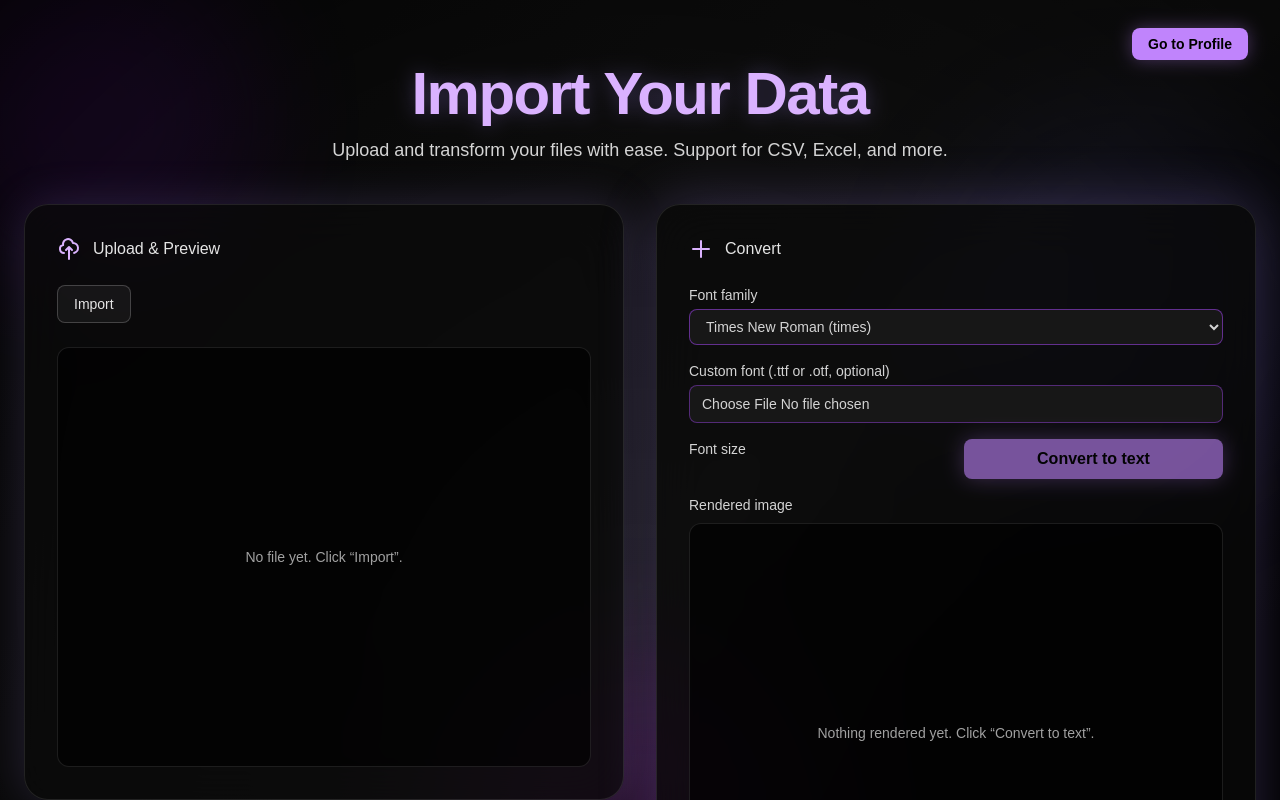
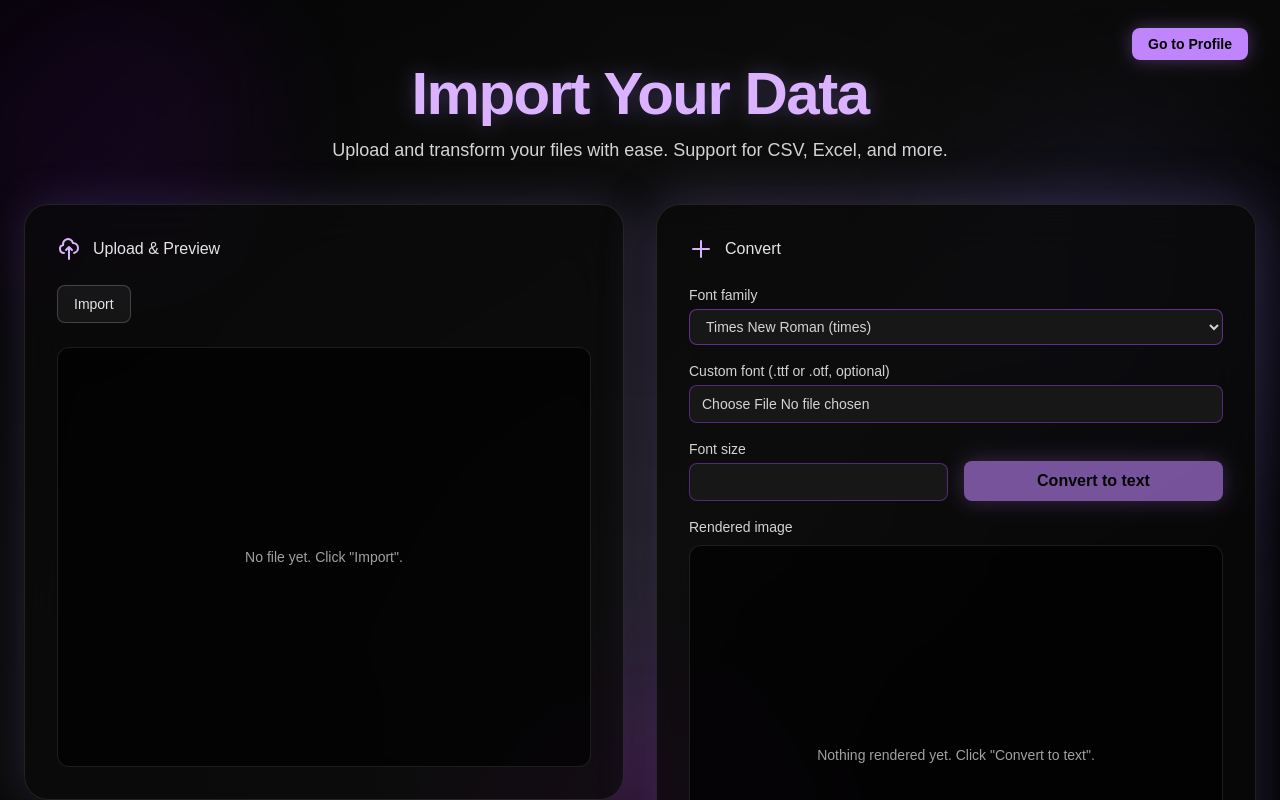
Before and after one commit to joiceM18/CodeRed-25, a Next.js app in the folder FrontEnd/textbookweb/: page /import in a window 1280 px wide. Shown: the top 800 px of the page. Built offline with nearby package versions, Linux system fonts and the light colour scheme.

Commit message:
implemented cursor pointers

```diff
--- a/FrontEnd/textbookweb/app/globals.css
+++ b/FrontEnd/textbookweb/app/globals.css
@@ -33,3 +33,22 @@ body {
 .animate-slow-pulse {
   animation: slow-pulse 30 ease-in-out infinite;
 }
+
+
+
+
+button,
+a,
+[role="button"] {
+  cursor: crosshair;
+}
+
+button,
+a,
+select,
+input[type="file"],
+input[type="submit"],
+input[type="button"],
+[role="button"] {
+  cursor: pointer !important;
+}
--- a/FrontEnd/textbookweb/app/import/page.tsx
+++ b/FrontEnd/textbookweb/app/import/page.tsx
@@ -145,6 +145,7 @@ export default function Home() {
           <div className="absolute right-6 top-6 sm:right-8 sm:top-8">
             <Link
               href="/profile"
+              style={{ cursor: 'pointer' }}
               className="rounded-lg bg-[#c084fc] hover:bg-[#d8b4fe] px-4 py-2 text-black text-sm font-semibold shadow-[0_0_18px_rgba(192,132,252,0.35)] transition"
             >
               Go to Profile
@@ -177,7 +178,7 @@ export default function Home() {
                   className="max-h-full max-w-full object-contain rounded-md"
                 />
               ) : (
-                <div className="text-sm text-neutral-400">No file yet. Click “Import”.</div>
+                <div className="text-sm text-neutral-400">No file yet. Click "Import".</div>
               )}
             </div>
           </div>
@@ -195,6 +196,7 @@ export default function Home() {
               <label className="col-span-2 text-sm text-neutral-300">
                 Font family
                 <select
+                  style={{ cursor: 'pointer' }}
                   className="mt-1 w-full rounded-lg border border-purple-500/50 bg-neutral-900 px-3 py-2 outline-none focus:border-purple-400"
                   value={fontFamily}
                   onChange={(e) => setFontFamily(e.target.value)}
@@ -212,7 +214,8 @@ export default function Home() {
                 <input
                   type="file"
                   accept=".ttf,.otf"
-                  className="mt-1 w-full rounded-lg border border-purple-500/40 bg-neutral-900 px-3 py-2 ..."
+                  style={{ cursor: 'pointer' }}
+                  className="mt-1 w-full rounded-lg border border-purple-500/40 bg-neutral-900 px-3 py-2 outline-none focus:border-purple-400"
                   onChange={(e) => setCustomTtfFile(e.target.files?.[0] ?? null)}
                 />
               </label>
@@ -222,7 +225,7 @@ export default function Home() {
                 <input
                   type="number"
                   min={8}
-                  // ...
+                  className="mt-1 w-full rounded-lg border border-purple-500/40 bg-neutral-900 px-3 py-2 outline-none focus:border-purple-400"
                   value={fontSize}
                   onChange={(e) => setFontSize(e.target.value)}
                 />
@@ -232,6 +235,7 @@ export default function Home() {
                 <button
                   onClick={handleConvert}
                   disabled={busy || !previewSrc}
+                  style={{ cursor: 'pointer' }}
                   className="w-full rounded-lg bg-[#c084fc] px-4 py-2 font-semibold text-black transition hover:bg-[#d8b4fe] shadow-[0_0_22px_rgba(192,132,252,0.45)] disabled:opacity-60"
                 >
                   {busy ? "Converting…" : "Convert to text"}
@@ -251,7 +255,7 @@ export default function Home() {
                       className="max-h-full max-w-full object-contain rounded-md"
                     />
                   ) : (
-                    <div className="text-sm text-neutral-400">Nothing rendered yet. Click “Convert to text”.</div>
+                    <div className="text-sm text-neutral-400">Nothing rendered yet. Click "Convert to text".</div>
                   )}
                 </div>
               </div>
@@ -280,6 +284,7 @@ export default function Home() {
                 <button
                   onClick={handleSave}
                   disabled={saveStatus === "saving"}
+                  style={{ cursor: 'pointer' }}
                   className="rounded-lg border border-white/15 bg-white/10 px-4 py-2 text-sm text-neutral-200 backdrop-blur-sm hover:bg-white/15 disabled:opacity-60"
                 >
                   {saveStatus === "saving" ? "Saving…" : "Save to Library"}
--- a/FrontEnd/textbookweb/app/profile/page.tsx
+++ b/FrontEnd/textbookweb/app/profile/page.tsx
@@ -211,12 +211,12 @@ export default function ProfilePage() {
 
         {/* actions */}
         <div className="mt-10 flex flex-wrap gap-3">
-          <Link
-            href="/import"
-            className="rounded-lg bg-[#c084fc] px-4 py-2 text-black text-sm font-semibold shadow-[0_0_18px_rgba(192,132,252,0.35)] hover:bg-[#d8b4fe] hover:shadow-[0_0_28px_rgba(192,132,252,0.55)] transition"
-          >
-            Import Image
+          <Link href="/import" passHref legacyBehavior>
+            <a className="cursor-pointer rounded-lg bg-[#c084fc] px-4 py-2 text-black text-sm font-semibold hover:bg-[#d8b4fe]">
+              Import Image
+            </a>
           </Link>
+
           <Link
             href="/"
             className="rounded-lg border border-white/15 bg-white/5 px-4 py-2 text-sm text-neutral-200 hover:bg-white/10 transition"
--- a/FrontEnd/textbookweb/components/import.tsx
+++ b/FrontEnd/textbookweb/components/import.tsx
@@ -26,7 +26,7 @@ export default function ImportButton({ onPreview }: Props) {
     <div className="flex items-center gap-3">
       <button
         onClick={openPicker}
-        className="rounded-lg border border-white/20 bg-white/5 px-4 py-2 text-sm text-neutral-200 hover:bg-white/10"
+        className="cursor-pointer rounded-lg border border-white/20 bg-white/5 px-4 py-2 text-sm text-neutral-200 hover:bg-white/10"
       >
         Import
       </button>
```
